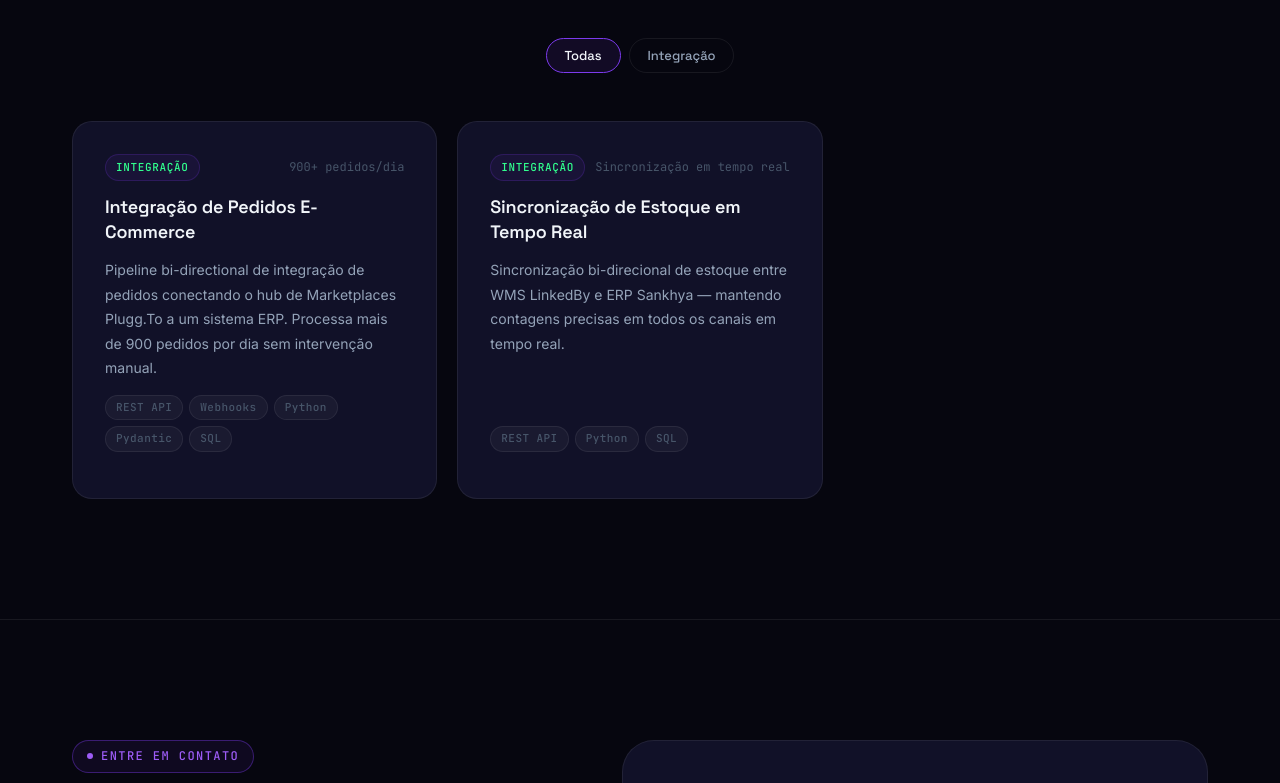
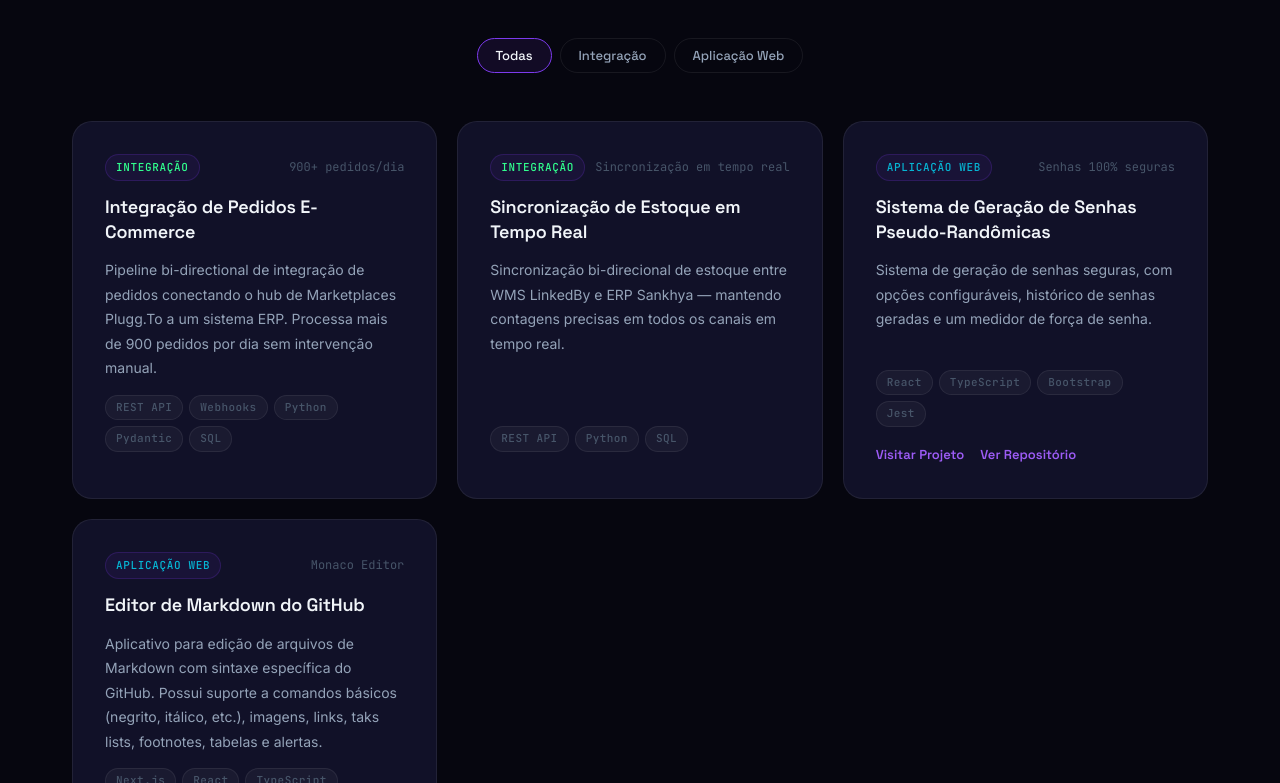
Before and after one commit to AtylaDaSilva/portfolio-website, a React (Vite) app: page / in a window 1280 px wide. Shown: the part 3137-3920 px from the top of the page. Built offline with nearby package versions, Linux system fonts and the light colour scheme.

Commit message:
chore(projects): add my projects 2

```diff
--- a/src/components/Projects.jsx
+++ b/src/components/Projects.jsx
@@ -2,7 +2,8 @@ import { useState } from 'react'
 import './Projects.css'
 
 const colors = {
-  integracao: '#31ff8e'
+  integracao: '#31ff8e',
+  webApp: '#06B6D4'
 }
 
 const projects = [
@@ -16,30 +17,6 @@ const projects = [
     repo: "",
     link: "",
   },
-  // {
-  //   title: 'Motor de Qualificação de Leads com IA',
-  //   category: 'Automação de IA',
-  //   desc: 'Fluxo de trabalho automatizado de pontuação e enriquecimento de leads. Leads recebidos são classificados por Claude, enriquecidos com dados da Apollo, pontuados e roteados para o representante de vendas correto no HubSpot — em menos de 30 segundos.',
-  //   tags: ['Claude API', 'HubSpot', 'Make', 'Apollo.io'],
-  //   metric: '30s avg. route time',
-  //   color: '#06B6D4',
-  // },
-  // {
-  //   title: 'Suite de Relatórios Multi-Plataforma',
-  //   category: 'Data Pipeline',
-  //   desc: 'Relatórios semanais de negócios automatizados extraídos de múltiplas fontes de dados — GA4, Facebook Ads, Shopify e mais — consolidados em um deck polido do Google Slides enviado toda segunda-feira.',
-  //   tags: ['Google Workspace', 'Airtable', 'Zapier', 'Looker'],
-  //   metric: '8 sources unified',
-  //   color: '#9D5CF6',
-  // },
-  // {
-  //   title: 'Orquestração de Onboarding de Clientes SaaS',
-  //   category: 'Workflow',
-  //   desc: 'Automação completa de onboarding de clientes: provisionamento de contas, configuração de workspace no Slack, e-mails, eventos no aplicativo e notificações a stakeholders — acionados no primeiro pagamento.',
-  //   tags: ['Stripe', 'Slack API', 'Intercom', 'n8n'],
-  //   metric: '0 manual steps',
-  //   color: '#7C3AED',
-  // },
   {
     title: 'Sincronização de Estoque em Tempo Real',
     category: 'Integração',
@@ -50,14 +27,26 @@ const projects = [
     repo: "",
     link: "",
   },
-  // {
-  //   title: 'Sistema de Triagem de Tickets de Suporte',
-  //   category: 'Automação de IA',
-  //   desc: 'Sistema de triagem de suporte baseado em IA que lê tickets de suporte recebidos, classifica urgência e departamento, gera uma resposta sugerida usando Claude e atribui ao agente correto.',
-  //   tags: ['Zendesk', 'Claude API', 'Slack', 'Zapier'],
-  //   metric: '60% faster response',
-  //   color: '#9D5CF6',
-  // },
+  {
+    title: 'Sistema de Geração de Senhas Pseudo-Randômicas',
+    category: 'Aplicação Web',
+    desc: 'Sistema de geração de senhas seguras, com opções configuráveis, histórico de senhas geradas e um medidor de força de senha.',
+    tags: ['React', 'TypeScript', 'Bootstrap', 'Jest'],
+    metric: 'Senhas 100% seguras',
+    color: colors.webApp,
+    repo: "https://github.com/AtylaDaSilva/random-password-generator",
+    link: "https://atyladasilva.github.io/random-password-generator/"
+  },
+  {
+    title: 'Editor de Markdown do GitHub',
+    category: 'Aplicação Web',
+    desc: 'Aplicativo para edição de arquivos de Markdown com sintaxe específica do GitHub. Possui suporte a comandos básicos (negrito, itálico, etc.), imagens, links, taks lists, footnotes, tabelas e alertas.',
+    tags: ['Next.js', 'React', 'TypeScript', 'Bootstrap', 'Jest'],
+    metric: 'Monaco Editor',
+    color: colors.webApp,
+    repo: "https://github.com/AtylaDaSilva/octomark",
+    link: "https://octomark-zeta.vercel.app/"
+  },
 ]
 
 const categories = new Set([
@@ -120,14 +109,14 @@ export default function Projects() {
               <div className="project-card__link-container">
                 {p.link && (
                   <div className="project-card__link-container__item">
-                    <a href="#contact" className="project-card__link">
+                    <a href={`${p.link}`} target='_blank' className="project-card__link">
                       Visitar Projeto
                     </a>
                   </div>
                 )}
                 {p.repo && (
                   <div className="project-card__link-container__item">
-                    <a href="#contact" className="project-card__link">
+                    <a href={`${p.repo}`} target='_blank' className="project-card__link">
                       Ver Repositório
                     </a>
                   </div>
```
